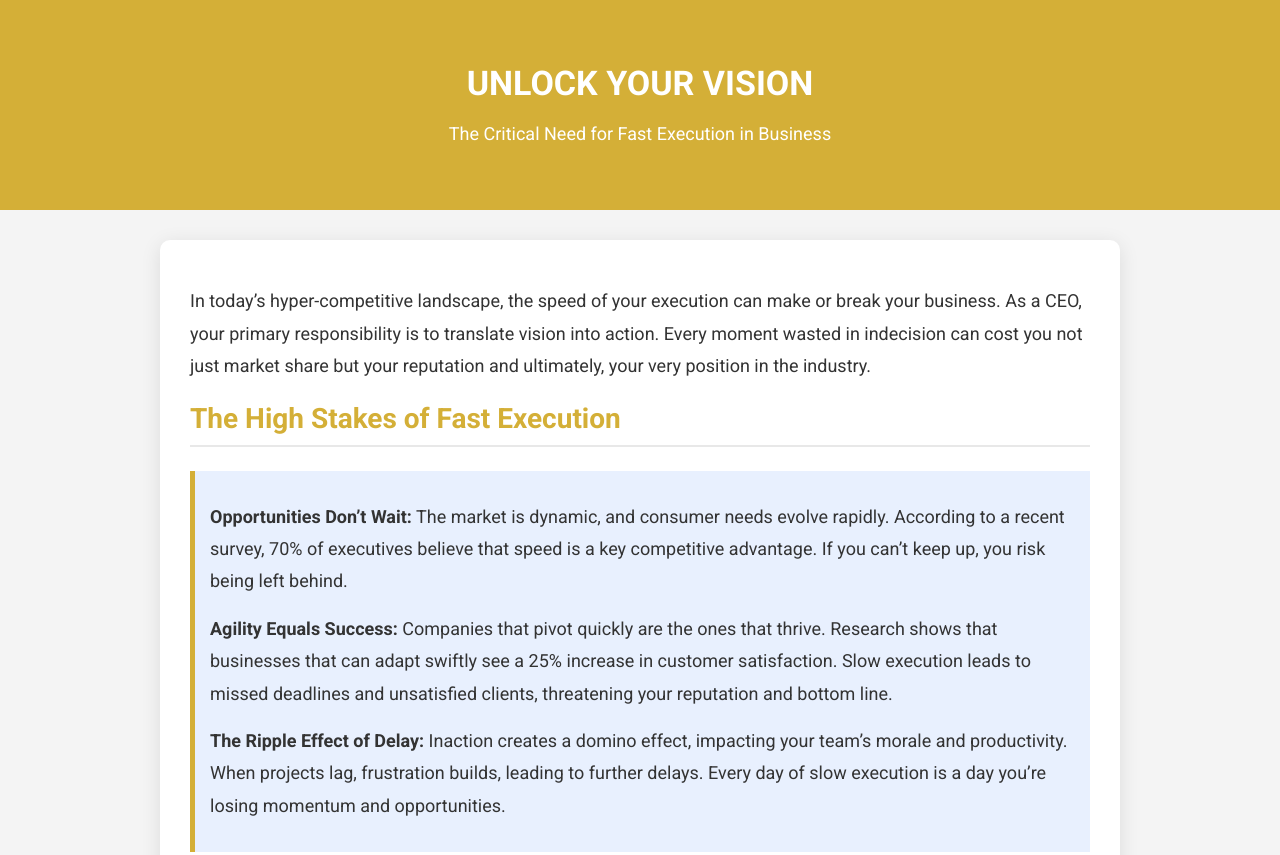
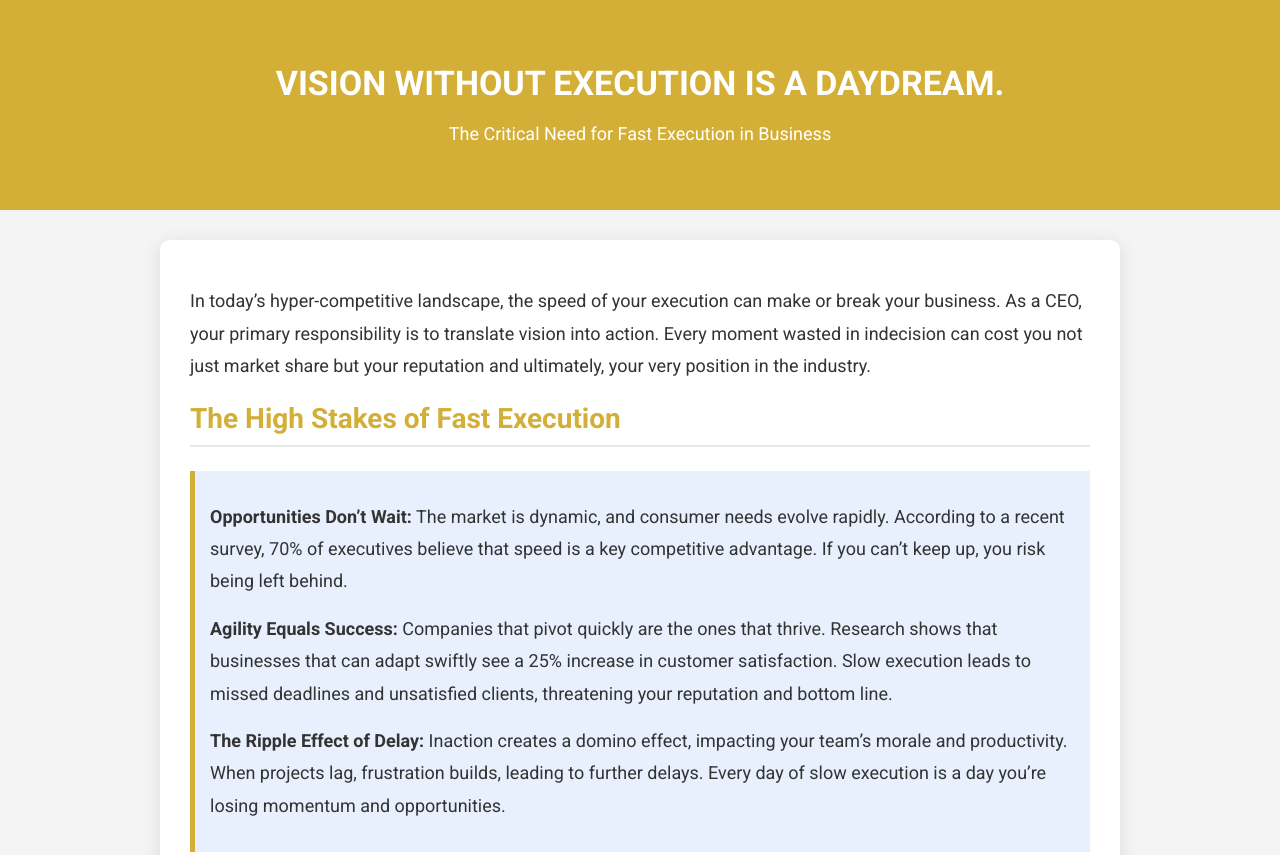
Before and after one commit to Amrits78/inreal, a plain HTML site: page role/ceo/index.html in a window 1280 px wide. Shown: the top 855 px of the page. Drawn offline with Linux system fonts and the light colour scheme.

Commit message:
Update index.html

```diff
--- a/role/ceo/index.html
+++ b/role/ceo/index.html
@@ -118,7 +118,7 @@
 <body>
 
 <header>
-    <h1>Unlock Your Vision</h1>
+    <h1>Vision without execution is a daydream.</h1>
     <p>The Critical Need for Fast Execution in Business</p>
 </header>
 
```
